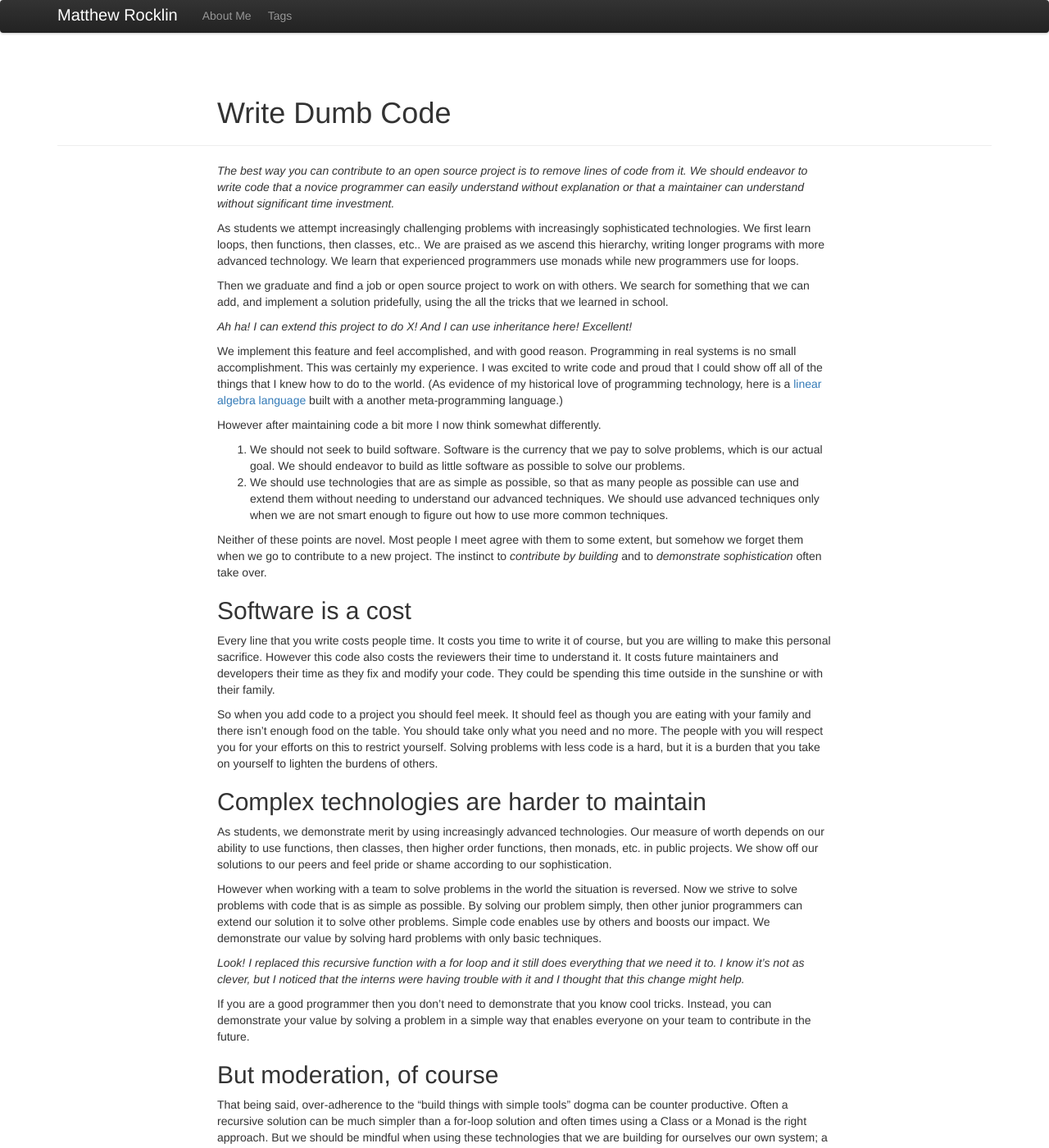
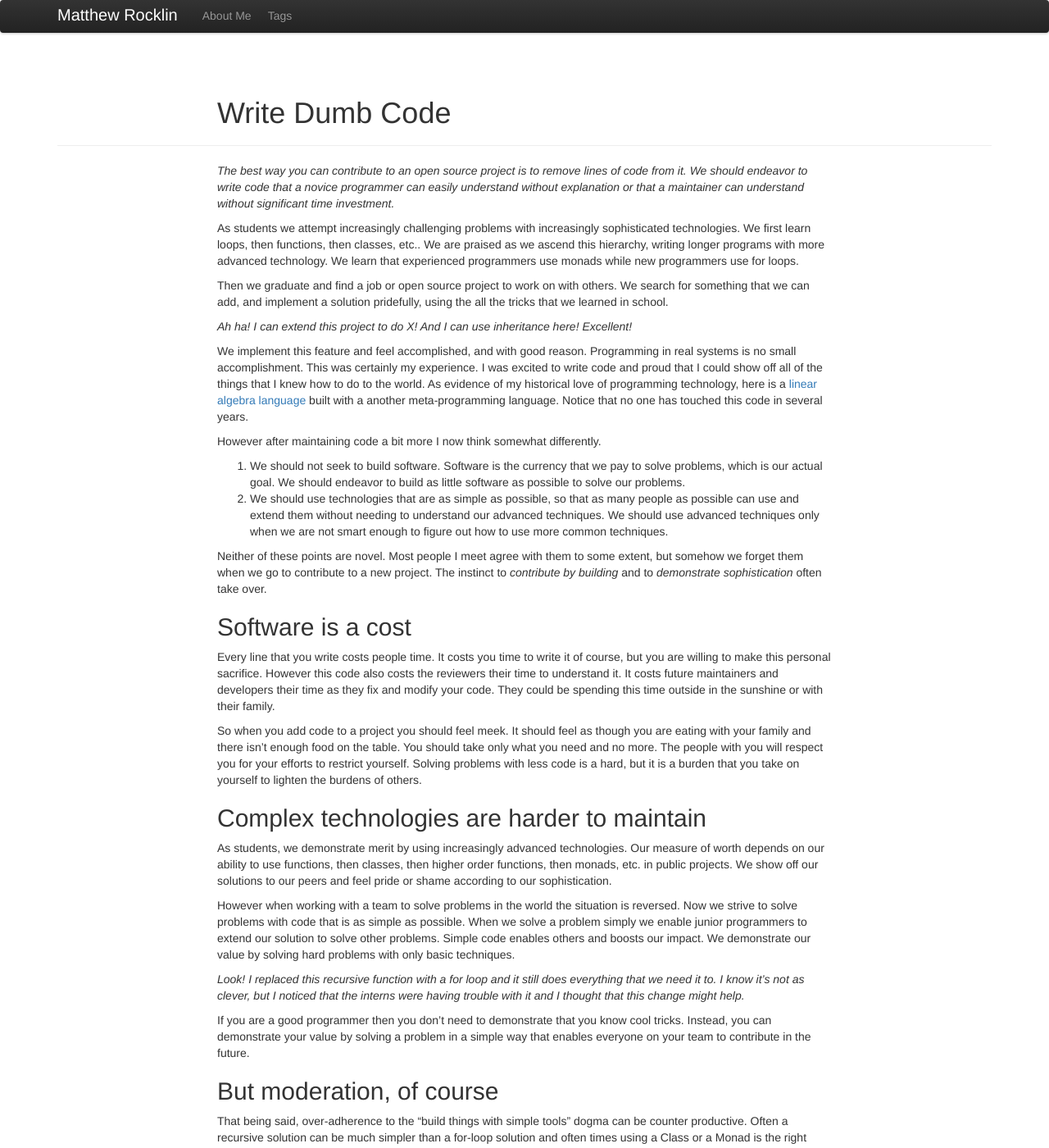
Before and after one commit to besyskymnbk/blog, a Jekyll site: the page built from _posts/work/2018-01-27-write-dumb-code.md, in a window 1280 px wide and 1400 px high. Shown: the whole window at 82% size. Built offline with Jekyll 4.4.1, drawn with Linux system fonts in a browser that asks for light colours; comment, search, counter and statistics services are not loaded.

Commit message:
minor edits to write dumb code

```diff
--- a/_posts/work/2018-01-27-write-dumb-code.md
+++ b/_posts/work/2018-01-27-write-dumb-code.md
@@ -27,10 +27,11 @@ using the all the tricks that we learned in school.
 We implement this feature and feel accomplished, and with good reason.
 Programming in real systems is no small accomplishment.  This was certainly my
 experience.  I was excited to write code and proud that I could show off all of
-the things that I knew how to do to the world.  (As evidence of my historical
+the things that I knew how to do to the world.  As evidence of my historical
 love of programming technology, here is a [linear algebra
 language](https://github.com/mrocklin/matrix-algebra) built with a another
-meta-programming language.)
+meta-programming language.  Notice that no one has touched this code in several
+years.
 
 However after maintaining code a bit more I now think somewhat differently.
 
@@ -60,9 +61,9 @@ could be spending this time outside in the sunshine or with their family.
 So when you add code to a project you should feel meek.  It should feel as
 though you are eating with your family and there isn't enough food on the
 table.  You should take only what you need and no more.  The people with you
-will respect you for your efforts on this to restrict yourself.  Solving
-problems with less code is a hard, but it is a burden that you take on yourself
-to lighten the burdens of others.
+will respect you for your efforts to restrict yourself.  Solving problems with
+less code is a hard, but it is a burden that you take on yourself to lighten
+the burdens of others.
 
 
 Complex technologies are harder to maintain
@@ -76,10 +77,10 @@ sophistication.
 
 However when working with a team to solve problems in the world the situation
 is reversed.  Now we strive to solve problems with code that is as simple as
-possible.  By solving our problem simply, then other junior programmers can
-extend our solution it to solve other problems.  Simple code enables use by
-others and boosts our impact.  We demonstrate our value by solving hard
-problems with only basic techniques.
+possible.  When we solve a problem simply we enable junior programmers to
+extend our solution to solve other problems.  Simple code enables others and
+boosts our impact.  We demonstrate our value by solving hard problems with only
+basic techniques.
 
 *Look! I replaced this recursive function with a for loop and it still does
 everything that we need it to.  I know it's not as clever, but I noticed that
```
